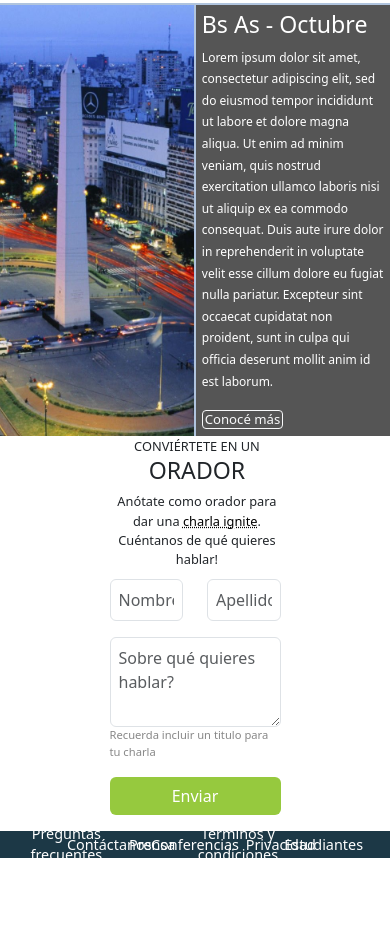
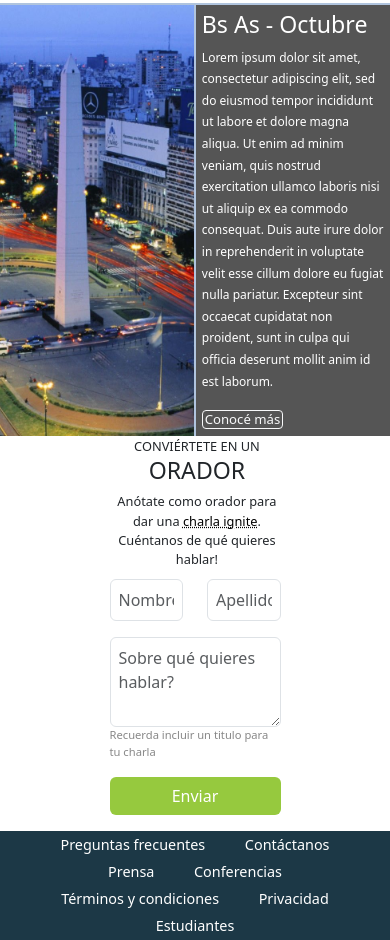
Before and after one commit to CrakenZieg/CrakenZieg.github.io, a plain HTML site: page index.html in a window 390 px wide. Shown: the part 2466-3406 px from the top of the page. Before the commit the page ends 3332 px from the top, so only its background shows below. Drawn offline with nearby package versions, Linux system fonts and the light colour scheme.

Commit message:
solucionado footer no responsive

```diff
--- a/css/styles.css
+++ b/css/styles.css
@@ -148,7 +148,9 @@ footer{
 .footer-item{
     display: flex;
     width: 7vw;
-    height: 7vw;
+    min-width: fit-content;
+    height:auto;
+    min-height: 7vw;
     margin: 0% 2%;
     align-items: center;
     justify-content: center;
```
